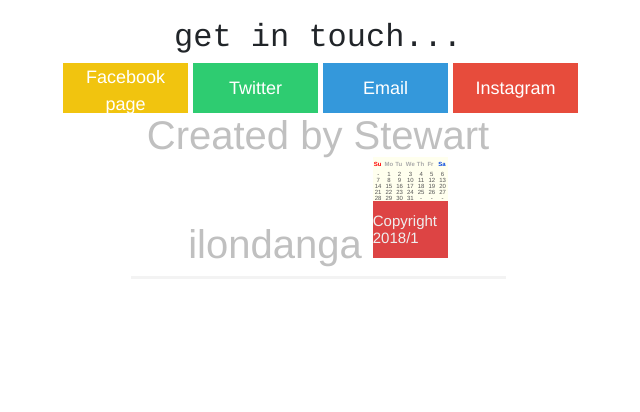
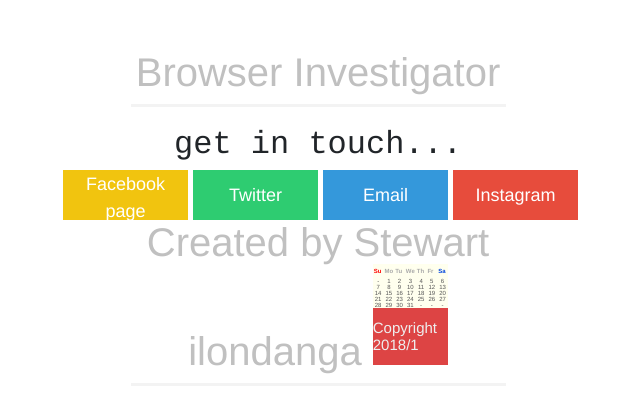
Before and after one commit to stewilondanga/browser-investigator, a plain HTML site: page index.html in a window 1280 px wide. Shown: the whole page, without its empty margins (322-962 px from the left). Drawn offline with nearby package versions, Linux system fonts and the light colour scheme.

Commit message:
add index.html

```diff
--- a/index.html
+++ b/index.html
@@ -8,6 +8,8 @@
 </head>
 
 <body>
+<h1> Browser Investigator</h1>
+
 
   <section id="contact">
 		<div class="overlay">
```
